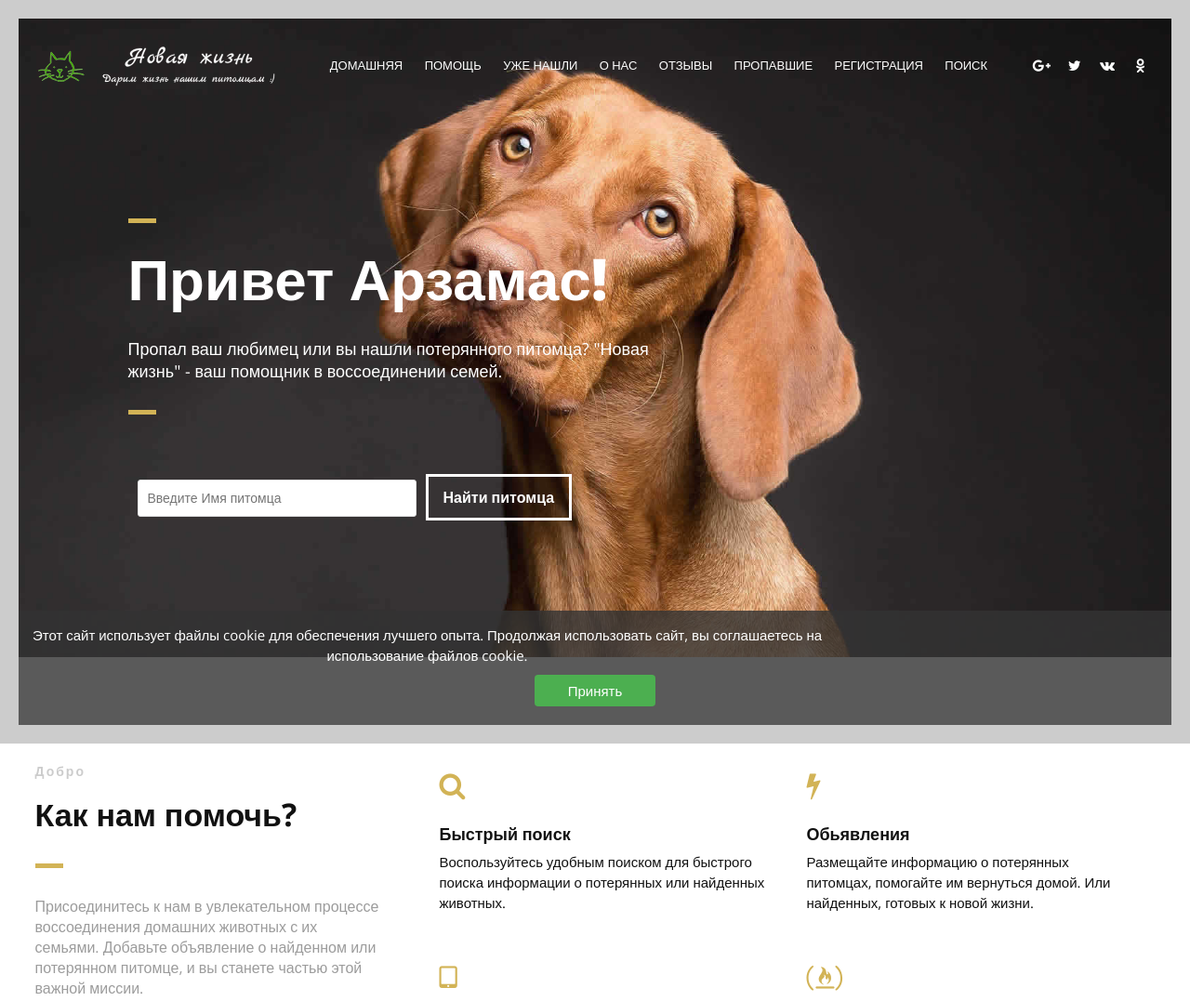
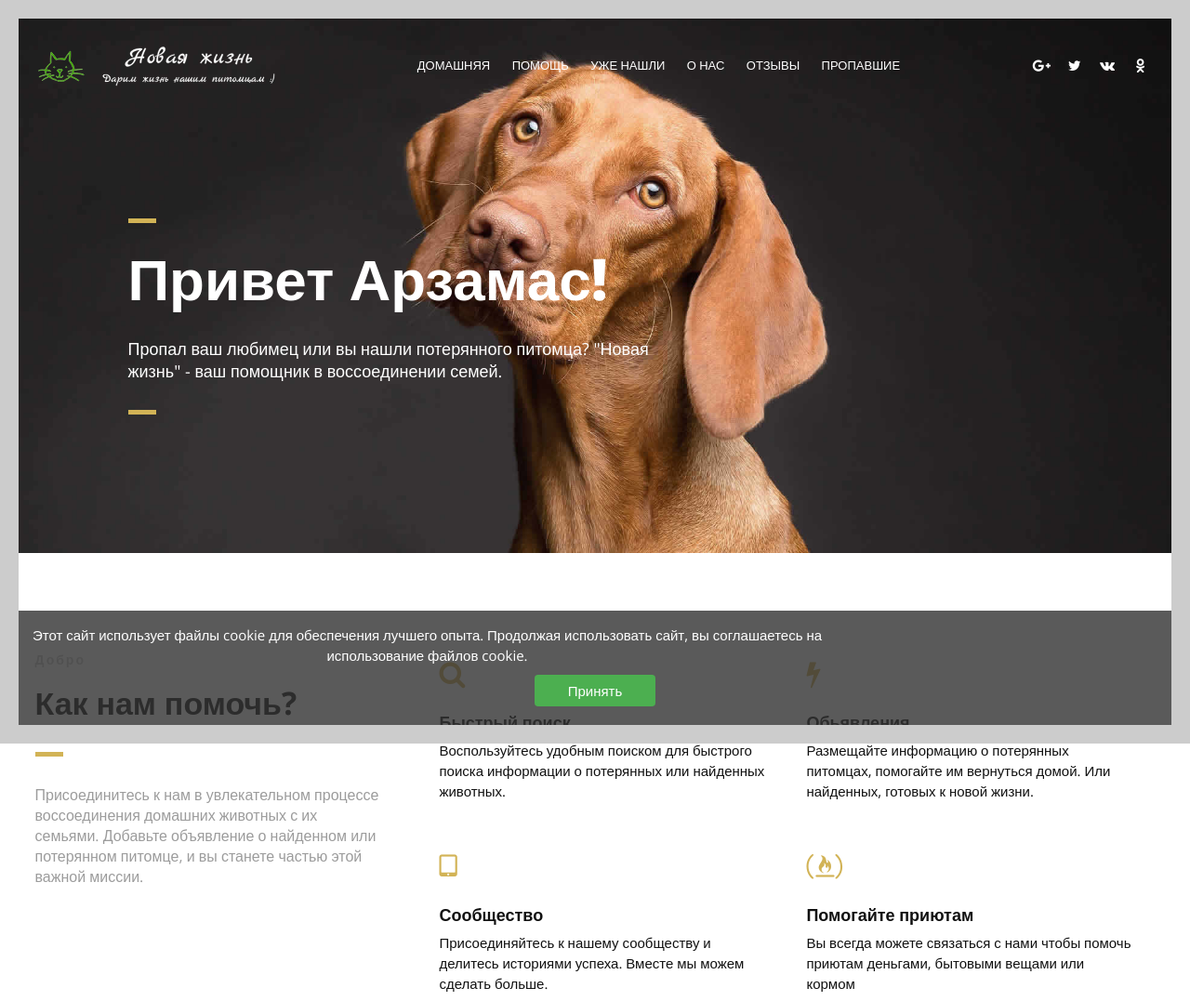
Before and after one commit to SouthKartman/Animal-Shelter-Landing, a plain HTML site: page index.html in a window 1280 px wide. Shown: the top 1077 px of the page at 93% size. Drawn offline with nearby package versions, Linux system fonts and the light colour scheme; files whose address does not match are found by name.

Commit message:
Update index.html

```diff
--- a/index.html
+++ b/index.html
@@ -306,12 +306,12 @@
                             <li>
                                 <a href="#clients">Пропавшие</a>
                             </li>
-                            <li>
+<!--                             <li>
                                 <a href="#">Регистрация</a>
                             </li>
                             <li>
                                 <a href="#">Поиск</a>
-                            </li>
+                            </li> -->
                         </ul>
                     </nav>
                     <!--End of Main Navigation-->
@@ -334,8 +334,8 @@
                 </div>
 
                 <!--Call to Action-->
-                <input class="input" style="margin: 10px 10px;
-                width: 300px;" placeholder="Введите Имя питомца"/><a href="#" class="button">Найти питомца</a>
+<!--                 <input class="input" style="margin: 10px 10px;
+                width: 300px;" placeholder="Введите Имя питомца"/><a href="#" class="button">Найти питомца</a> -->
                 <!--End Call to Action-->
 
             </div>
```
